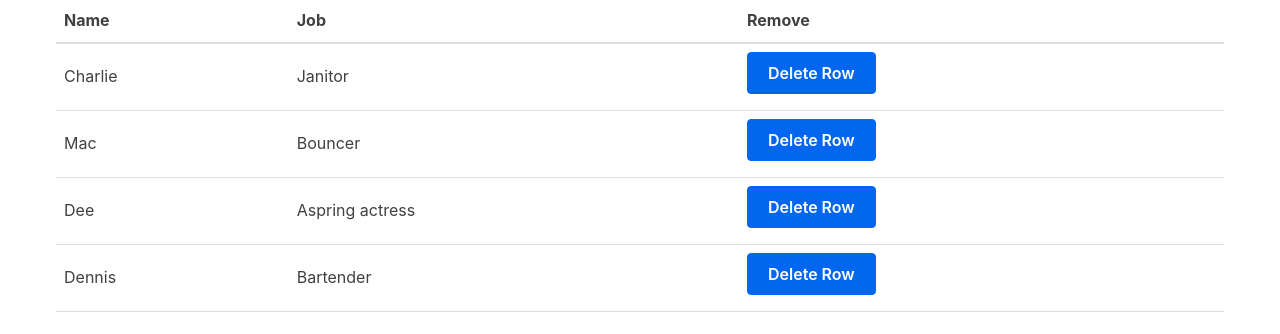
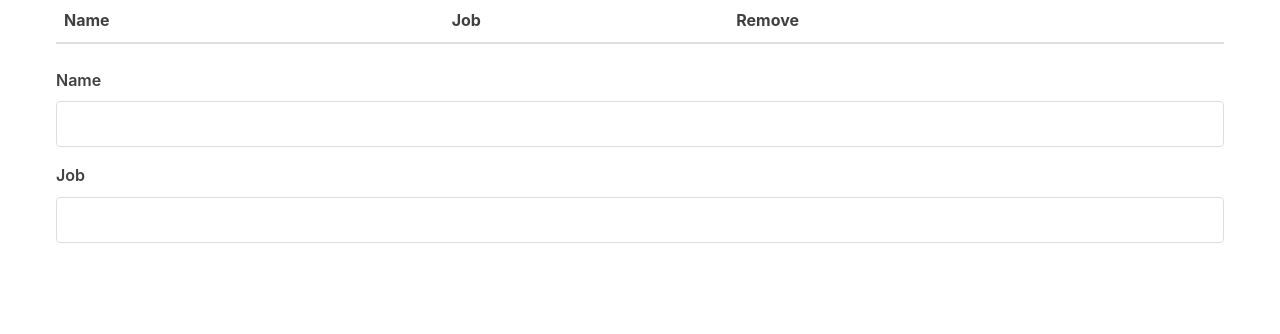
Before and after one commit to masonmcelvain/csc-307-react-first-app-pt2, a React (Create React App) app: page / in a window 1280 px wide. Shown: the top 334 px of the page. Built offline with nearby package versions, Linux system fonts and the light colour scheme.

Commit message:
Create form component

```diff
--- /dev/null
+++ b/src/Form.tsx
@@ -0,0 +1,34 @@
+import { useState } from 'react';
+import { Character } from './types';
+
+export default function Form() {
+  const [person, setPerson] = useState<Character>({ name: '', job: ''});
+
+  function handleChange(event: React.ChangeEvent<HTMLInputElement>): void {
+    const {name, value} = event.target;
+    if (name === "job") {
+      setPerson({name: person.name, job: value});
+    } else {
+      setPerson({name: value, job: person.job});
+    }
+  }
+
+  return (
+    <form>
+      <label htmlFor="name">Name</label>
+      <input
+        type="text"
+        name="name"
+        id="name"
+        value={person.name}
+        onChange={handleChange} />
+      <label htmlFor="job">Job</label>
+      <input
+        type="text"
+        name="job"
+        id="job"
+        value={person.job}
+        onChange={handleChange} />
+    </form>
+  );
+}
--- a/src/MyApp.tsx
+++ b/src/MyApp.tsx
@@ -1,10 +1,10 @@
 import { useState } from 'react';
+import Form from './Form';
 import Table from './Table';
 import { Character } from './types';
-import charactersJson from './characters.json';
 
 export default function MyApp() {
-  const [characters, setCharacters] = useState<Character[]>(charactersJson);
+  const [characters, setCharacters] = useState<Character[]>([]);
 
   function removeOneCharacter(index: number): void {
     const updatedCharacters = characters.filter((character, i) => i !== index);
@@ -14,6 +14,7 @@ export default function MyApp() {
   return (
     <div className="container">
       <Table characterData={characters} removeCharacter={removeOneCharacter} />
+      <Form />
     </div>
   );
 }
--- a/src/characters.json
+++ /dev/null
@@ -1,18 +0,0 @@
-[
-    {
-        "job": "Janitor",
-        "name": "Charlie"
-    },
-    {
-        "job": "Bouncer",
-        "name": "Mac"
-    },
-    {
-        "job": "Aspring actress",
-        "name": "Dee"
-    },
-    {
-        "job": "Bartender",
-        "name": "Dennis"
-    }
-]
```
